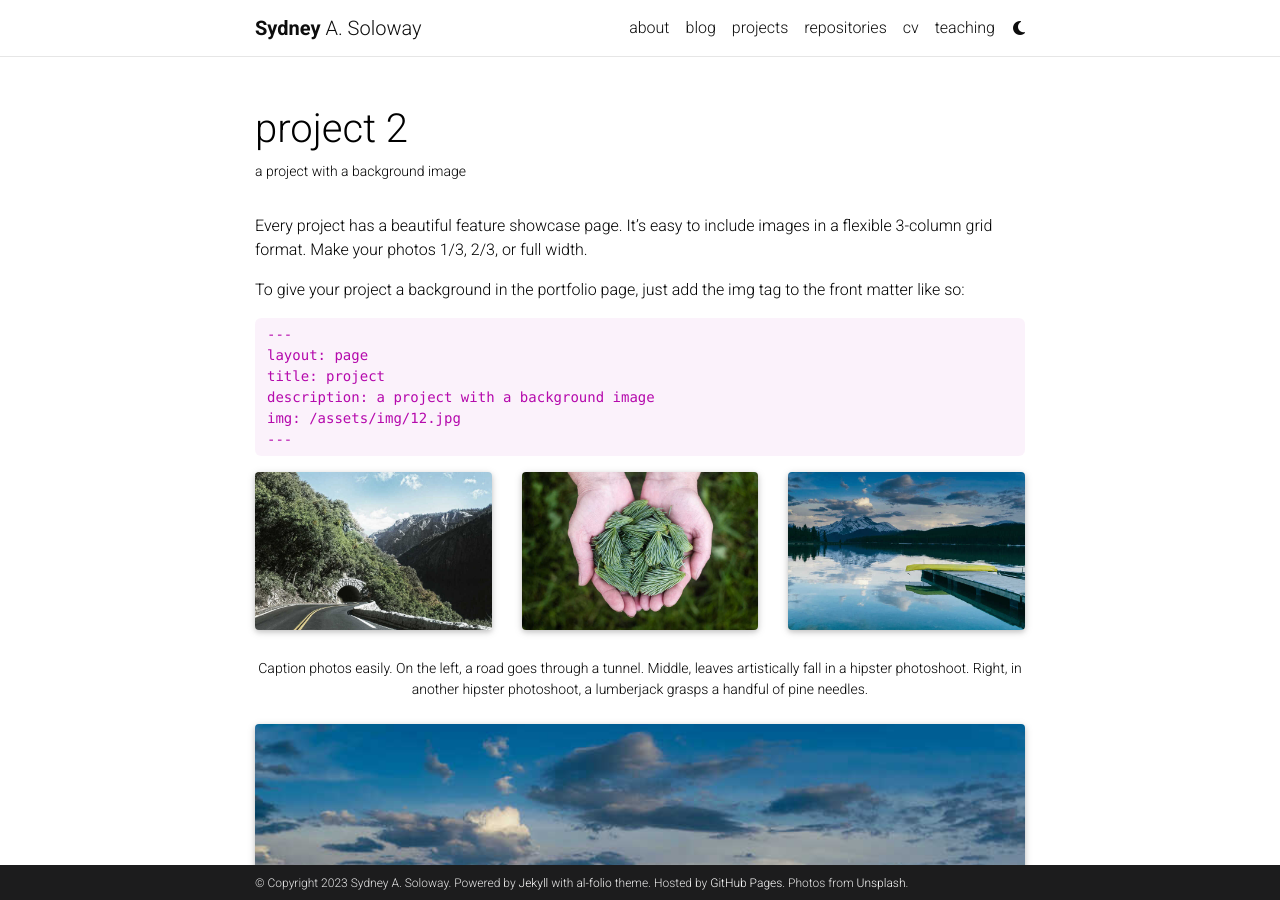
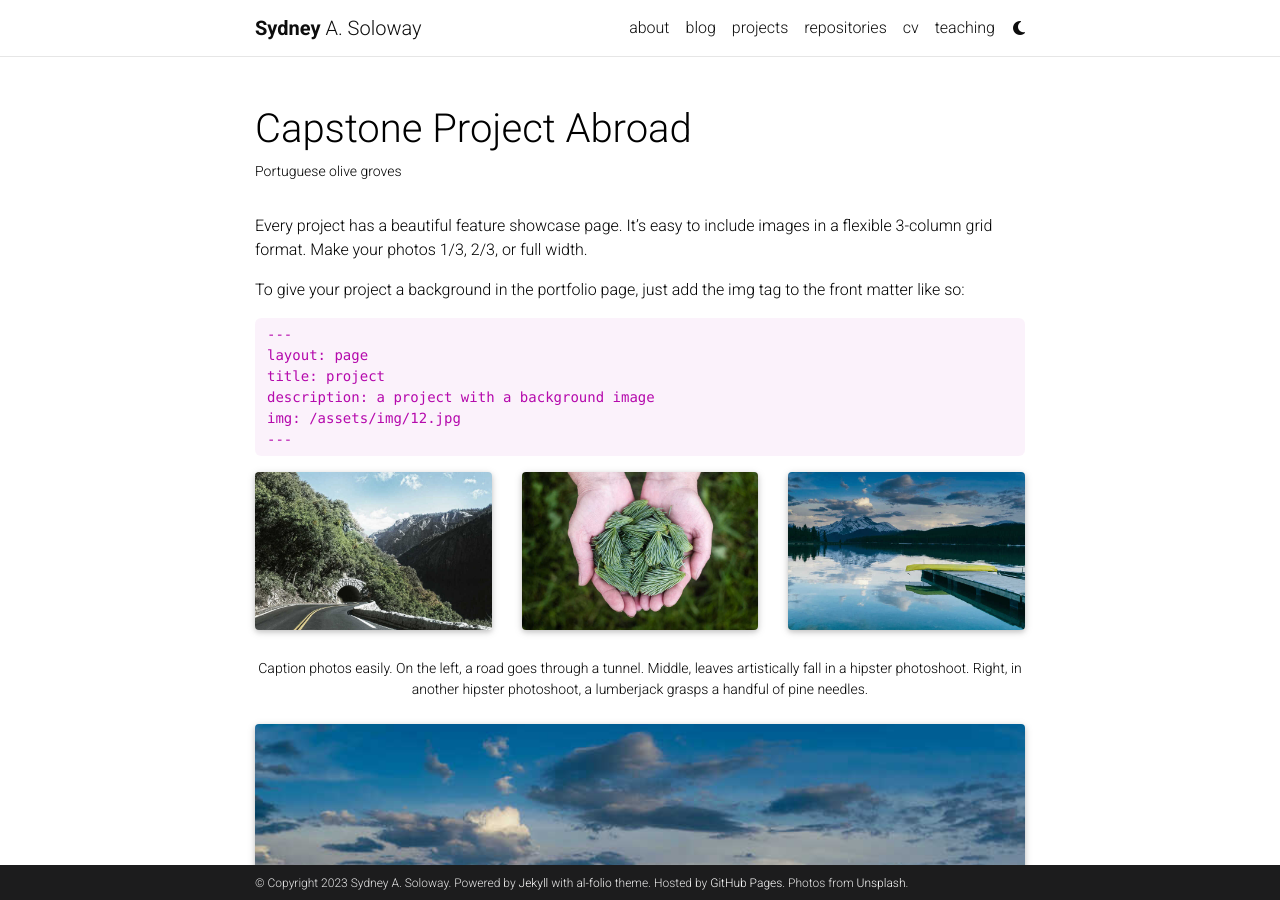
Before and after one commit to sydneysoloway/al-folio, a Jekyll site: the page built from _projects/2_project.md, in a window 1280 px wide and 900 px high. Built offline with Jekyll 4.4.1, drawn with Linux system fonts in a browser that asks for light colours; full-size pictures stand in for the smaller copies a plugin makes; comment, search, counter and statistics services are not loaded; a style sheet for code colours, icons or effects is not loaded.

Commit message:
Update 2_project.md

```diff
--- a/_projects/2_project.md
+++ b/_projects/2_project.md
@@ -1,7 +1,7 @@
 ---
 layout: page
-title: project 2
-description: a project with a background image
+title: Capstone Project Abroad
+description: Portuguese olive groves
 img: assets/img/3.jpg
 importance: 2
 category: work
```
